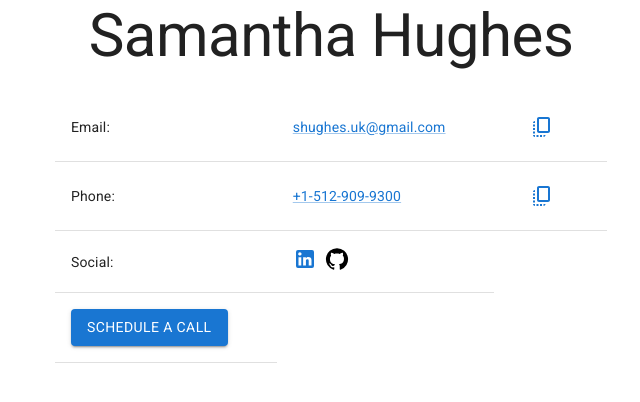
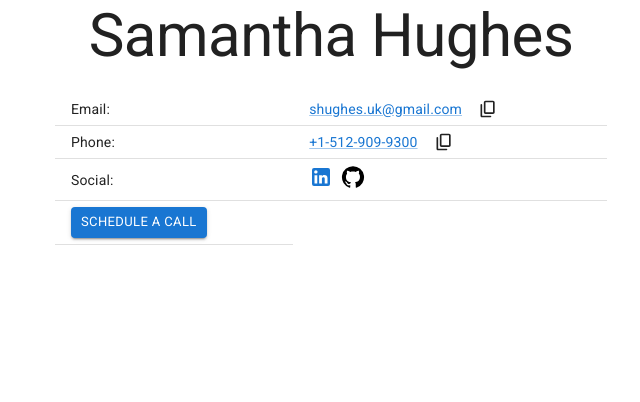
Before and after one commit to synccomputingcode/sync-svc-cube-v2, a React (Vite) app in the folder frontend/: page / in a window 1280 px wide. Shown: the top 402 px of the page, without its empty margins (309-949 px from the left). Built offline with nearby package versions, Linux system fonts and the light colour scheme.

Commit message:
reusable copy button, dense table

```diff
--- a/frontend/src/App.tsx
+++ b/frontend/src/App.tsx
@@ -8,46 +8,35 @@ import {
   TableRow,
   Typography,
 } from "@mui/material";
-import { CopyAll, GitHub, LinkedIn } from "@mui/icons-material";
-import { useCopyToClipboard } from "usehooks-ts";
-import { useSnackbar } from "notistack";
+import { GitHub, LinkedIn } from "@mui/icons-material";
+import { CopyButton } from "./components/CopyButton";
 
 function App() {
-  const [, copy] = useCopyToClipboard();
-  const { enqueueSnackbar } = useSnackbar();
-  const handleCopy = (text: string) => {
-    copy(text);
-    enqueueSnackbar("Copied to clipboard", { variant: "success" });
-  };
   return (
     <div>
       <Container maxWidth={"sm"}>
         <Typography variant="h2" align="center" gutterBottom>
           Samantha Hughes
         </Typography>
-        <Table>
+        <Table size="small">
           <TableRow>
             <TableCell>Email:</TableCell>
             <TableCell>
-              <Link href="mailto:shughes.uk@gmail.com">
-                shughes.uk@gmail.com
-              </Link>
-            </TableCell>
-            <TableCell>
-              <Button onClick={() => handleCopy("shughes.uk@gmail.com")}>
-                <CopyAll />
-              </Button>
+              <Stack direction="row" spacing={2} alignItems="center">
+                <Link href="mailto:shughes.uk@gmail.com">
+                  shughes.uk@gmail.com
+                </Link>
+                <CopyButton text="shughes.uk@gmail.com" />
+              </Stack>
             </TableCell>
           </TableRow>
           <TableRow>
             <TableCell>Phone:</TableCell>
             <TableCell>
-              <Link href="tel:+15129099300">+1-512-909-9300</Link>
-            </TableCell>
-            <TableCell>
-              <Button onClick={() => handleCopy("+1-512-909-9300")}>
-                <CopyAll />
-              </Button>
+              <Stack direction="row" spacing={2} alignItems="center">
+                <Link href="tel:+15129099300">+1-512-909-9300</Link>
+                <CopyButton text="+1-512-909-9300" />
+              </Stack>
             </TableCell>
           </TableRow>
           <TableRow>
@@ -75,6 +64,7 @@ function App() {
             <TableCell>
               <Button
                 component={Link}
+                size="small"
                 variant="contained"
                 href="https://calendly.com/shughes-uk/30min"
                 target="_blank"
--- /dev/null
+++ b/frontend/src/components/CopyButton.tsx
@@ -0,0 +1,35 @@
+import { ContentCopyRounded, LibraryAddCheck } from "@mui/icons-material";
+import { useSnackbar } from "notistack";
+import { ReactElement, useState } from "react";
+import { useCopyToClipboard } from "usehooks-ts";
+
+export function CopyButton({ text }: { text: string }): ReactElement {
+  const [, setCopied] = useCopyToClipboard();
+  const [recentlyCopied, setRecentlyCopied] = useState(false);
+  const [currentTimeout, setCurrentTimeout] = useState<number | null>(null);
+  const { enqueueSnackbar } = useSnackbar();
+
+  const copyToClipboard = () => {
+    setCopied(text);
+    enqueueSnackbar("Copied to clipboard", { variant: "success" });
+    setRecentlyCopied(true);
+    if (currentTimeout) {
+      clearTimeout(currentTimeout);
+    }
+    setCurrentTimeout(
+      setTimeout(() => {
+        setRecentlyCopied(false);
+      }, 1500),
+    );
+  };
+  const IconToUse = recentlyCopied ? LibraryAddCheck : ContentCopyRounded;
+  return (
+    <IconToUse
+      fontSize="small"
+      onClick={copyToClipboard}
+      sx={{
+        cursor: "pointer",
+      }}
+    ></IconToUse>
+  );
+}
```
